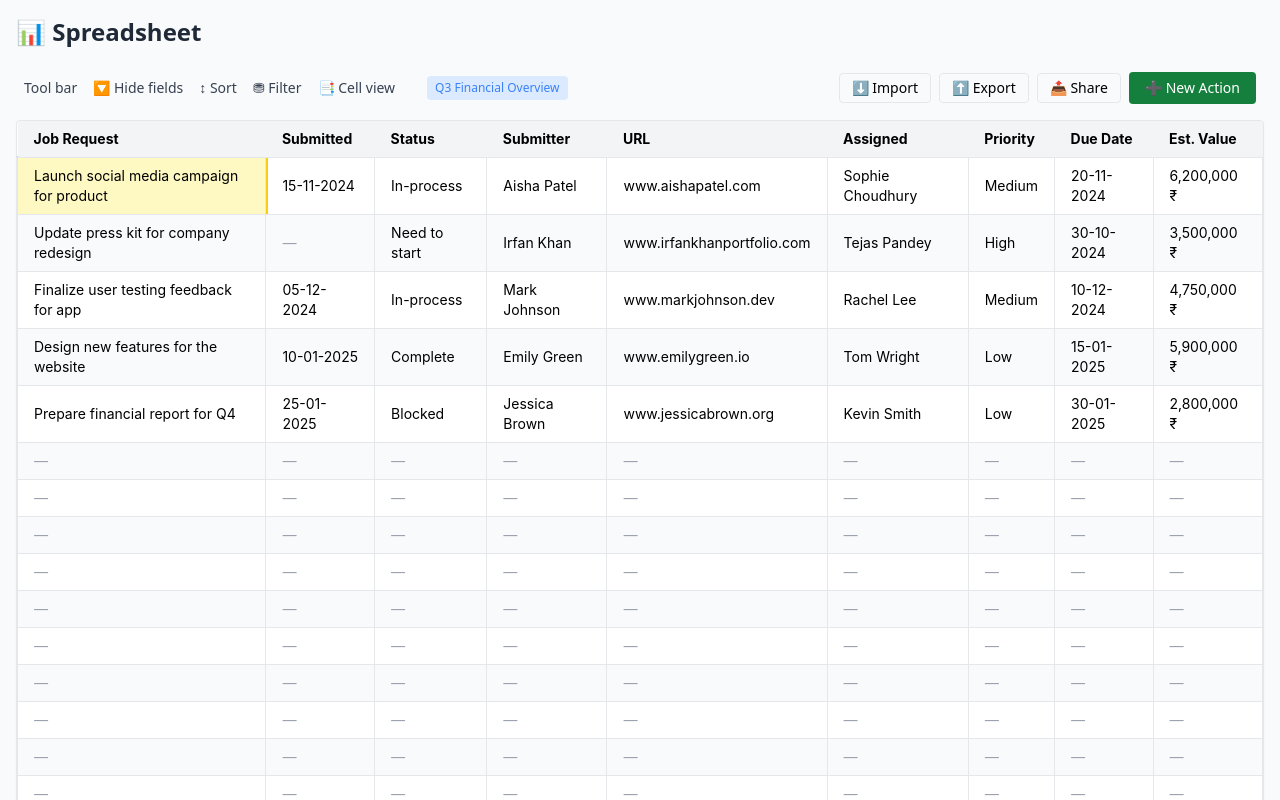
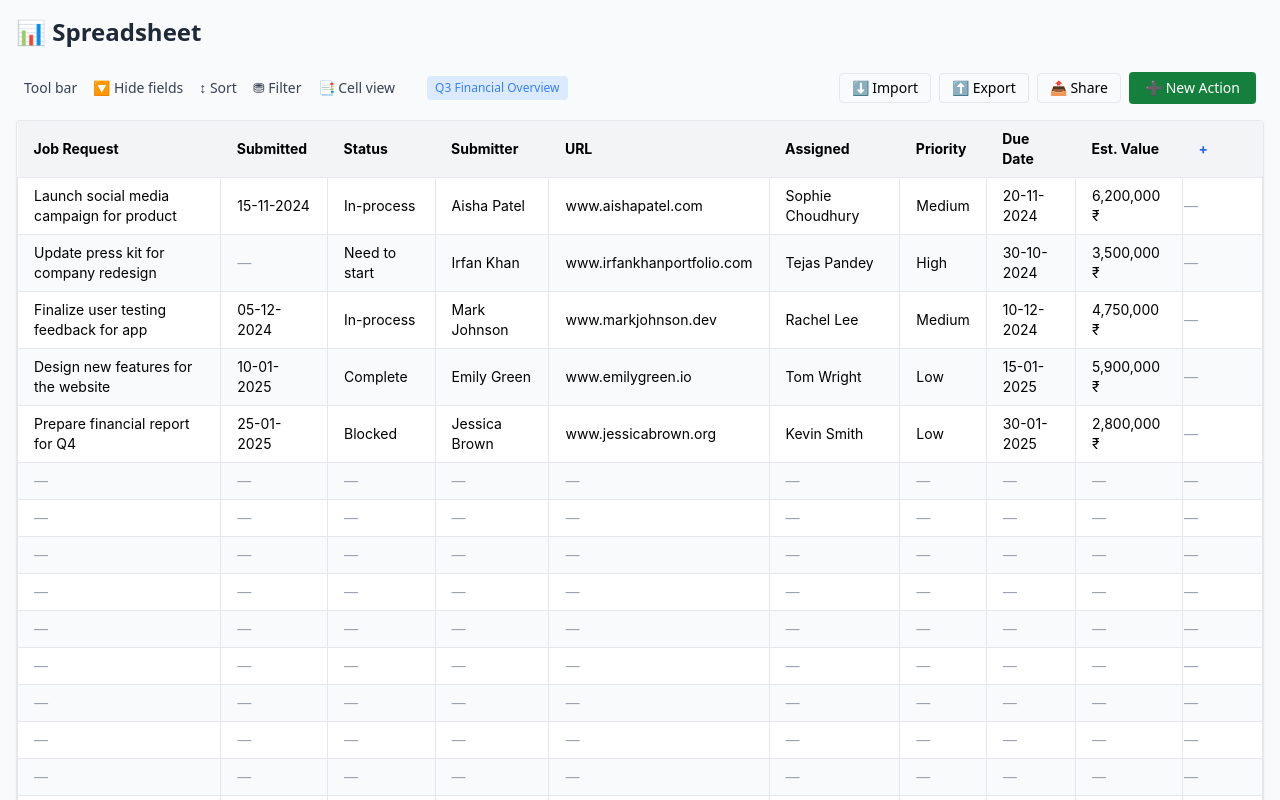
Before and after one commit to Sourabhgupta-11/Spreadsheet, a React (Create React App) app: page / in a window 1280 px wide. Shown: the top 800 px of the page. Built offline with nearby package versions, Linux system fonts and the light colour scheme.

Commit message:
Add new column functionality

```diff
--- a/src/components/Spreadsheet.css
+++ b/src/components/Spreadsheet.css
@@ -1,69 +1,59 @@
-/* Spreadsheet.css */
-
-/* Zebra striping for rows */
 tbody tr:nth-child(even) {
-  background-color: #f9fafb; /* Tailwind's gray-50 */
+  background-color: #f9fafb;
 }
 
-/* Smooth transitions on hover/focus */
 td,
 th {
   transition: background-color 0.2s ease, box-shadow 0.2s ease;
 }
 
-/* Highlight active cell */
 td:focus-within,
 td:focus {
   outline: none;
-  box-shadow: inset 0 0 0 2px #facc15; /* Tailwind yellow-400 */
+  box-shadow: inset 0 0 0 2px #facc15;
 }
 
-/* Sticky headers with slight shadow */
 thead th {
-  background-color: #f3f4f6; /* Tailwind gray-100 */
+  background-color: #f3f4f6;
   box-shadow: 0 1px 0 rgba(0, 0, 0, 0.05);
   position: sticky;
   top: 0;
   z-index: 10;
 }
 
-/* Add subtle border on entire table */
 table {
   border-collapse: collapse;
   width: 100%;
-  font-family: 'Inter', sans-serif;
+  font-family: "Inter", sans-serif;
 }
 
-/* Column group styling (used via Tailwind in JSX but fallback here) */
 th.bg-green-100,
 td.bg-green-100 {
-  background-color: #d1fae5; /* Tailwind green-100 */
+  background-color: #d1fae5;
 }
 
 th.bg-purple-100,
 td.bg-purple-100 {
-  background-color: #e9d5ff; /* Tailwind purple-100 */
+  background-color: #e9d5ff;
 }
 
 th.bg-orange-100,
 td.bg-orange-100 {
-  background-color: #ffedd5; /* Tailwind orange-100 */
+  background-color: #ffedd5;
 }
 
-/* Better spacing for empty cells */
 td:empty::before {
-  content: '—';
-  color: #9ca3af; /* Tailwind gray-400 */
+  content: "—";
+  color: #9ca3af;
   font-style: italic;
 }
 
-/* Cursor for resizable in future (optional prep) */
 th.resizable {
   position: relative;
 }
 
 th.resizable::after {
-  content: '';
+  content: "";
   position: absolute;
   right: 0;
   top: 0;
--- a/src/components/Spreadsheet.js
+++ b/src/components/Spreadsheet.js
@@ -1,8 +1,8 @@
 import React, { useState, useEffect } from 'react';
 import { useTable } from 'react-table';
-import "./Spreadsheet.css"
+import './Spreadsheet.css';
 
-const data = [
+const defaultRows = [
   {
     job: 'Launch social media campaign for product',
     submitted: '15-11-2024',
@@ -58,7 +58,7 @@ const data = [
     dueDate: '30-01-2025',
     value: '2,800,000 ₹',
   },
-   ...Array.from({ length: 25 }, () => ({
+  ...Array.from({ length: 25 }, () => ({
     job: '',
     submitted: '',
     status: '',
@@ -71,7 +71,7 @@ const data = [
   })),
 ];
 
-const columns = [
+const initialColumns = [
   { Header: 'Job Request', accessor: 'job' },
   { Header: 'Submitted', accessor: 'submitted' },
   { Header: 'Status', accessor: 'status' },
@@ -84,7 +84,43 @@ const columns = [
 ];
 
 const Spreadsheet = () => {
-  const [activeCell, setActiveCell] = useState([0, 0]);
+  const [columns, setColumns] = useState(initialColumns);
+  const [data, setData] = useState(defaultRows);
+  const [activeCell, setActiveCell] = useState(null);
+  const [editingCell, setEditingCell] = useState(null);
+
+  const handleAddColumn = () => {
+    const newAccessor = `custom_${columns.length}`;
+    const newColumn = { Header: `Column ${columns.length + 1}`, accessor: newAccessor };
+    const updatedColumns = [...columns, newColumn];
+    const updatedData = data.map((row) => ({ ...row, [newAccessor]: '' }));
+    setColumns(updatedColumns);
+    setData(updatedData);
+  };
+
+  const handleKeyDown = (e) => {
+    if (!activeCell) return;
+    let [row, col] = activeCell;
+
+    if (e.key === 'ArrowDown') row = (row + 1) % data.length;
+    else if (e.key === 'ArrowUp') row = (row - 1 + data.length) % data.length;
+    else if (e.key === 'ArrowRight') col = (col + 1) % columns.length;
+    else if (e.key === 'ArrowLeft') col = (col - 1 + columns.length) % columns.length;
+
+    setActiveCell([row, col]);
+    setEditingCell(null);
+  };
+
+  useEffect(() => {
+    window.addEventListener('keydown', handleKeyDown);
+    return () => window.removeEventListener('keydown', handleKeyDown);
+  }, [activeCell, columns.length]);
+
+  const handleCellChange = (rowIndex, accessor, value) => {
+    const updated = [...data];
+    updated[rowIndex][accessor] = value;
+    setData(updated);
+  };
 
   const {
     getTableProps,
@@ -94,28 +130,6 @@ const Spreadsheet = () => {
     prepareRow,
   } = useTable({ columns, data });
 
-  const handleKeyDown = (e) => {
-    if (!activeCell) return;
-    let [row, col] = activeCell;
-
-    if (e.key === 'ArrowDown') {
-      row = (row + 1) % rows.length;
-    } else if (e.key === 'ArrowUp') {
-      row = (row - 1 + rows.length) % rows.length;
-    } else if (e.key === 'ArrowRight') {
-      col = (col + 1) % columns.length;
-    } else if (e.key === 'ArrowLeft') {
-      col = (col - 1 + columns.length) % columns.length;
-    }
-
-    setActiveCell([row, col]);
-  };
-
-  useEffect(() => {
-    window.addEventListener('keydown', handleKeyDown);
-    return () => window.removeEventListener('keydown', handleKeyDown);
-  }, [activeCell]);
-
   return (
     <div className="overflow-auto border rounded shadow-sm text-sm bg-white">
       <table {...getTableProps()} className="table-auto w-full border-collapse">
@@ -124,7 +138,7 @@ const Spreadsheet = () => {
             const { key, ...rest } = headerGroup.getHeaderGroupProps();
             return (
               <tr key={key} {...rest}>
-                {headerGroup.headers.map((column) => {
+                {headerGroup.headers.map((column, colIndex) => {
                   const { key: colKey, ...colProps } = column.getHeaderProps();
                   return (
                     <th
@@ -136,6 +150,14 @@ const Spreadsheet = () => {
                     </th>
                   );
                 })}
+
+                <th
+                  onClick={handleAddColumn}
+                  className="px-4 py-2 border-b text-left bg-gray-100 text-blue-600 font-bold cursor-pointer"
+                  style={{ minWidth: '80px' }}
+                >
+                  +
+                </th>
               </tr>
             );
           })}
@@ -149,7 +171,14 @@ const Spreadsheet = () => {
                 {row.cells.map((cell, colIndex) => {
                   const { key: cellKey, ...cellProps } = cell.getCellProps();
                   const isActive =
-                    activeCell[0] === rowIndex && activeCell[1] === colIndex;
+                    activeCell &&
+                    activeCell[0] === rowIndex &&
+                    activeCell[1] === colIndex;
+                  const isEditing =
+                    editingCell &&
+                    editingCell[0] === rowIndex &&
+                    editingCell[1] === colIndex;
+
                   return (
                     <td
                       key={cellKey}
@@ -159,12 +188,33 @@ const Spreadsheet = () => {
                           ? 'bg-yellow-100 ring-2 ring-yellow-400'
                           : 'hover:bg-gray-50'
                       }`}
-                      onClick={() => setActiveCell([rowIndex, colIndex])}
+                      onClick={() => {
+                        setActiveCell([rowIndex, colIndex]);
+                        setEditingCell([rowIndex, colIndex]);
+                      }}
                     >
-                      {cell.render('Cell')}
+                      {isEditing ? (
+                        <input
+                          className="w-full border rounded px-1 py-0.5"
+                          autoFocus
+                          value={cell.value || ''}
+                          onChange={(e) =>
+                            handleCellChange(rowIndex, cell.column.id, e.target.value)
+                          }
+                          onBlur={() => setEditingCell(null)}
+                          onKeyDown={(e) => {
+                            if (e.key === 'Enter' || e.key === 'Escape') {
+                              setEditingCell(null);
+                            }
+                          }}
+                        />
+                      ) : (
+                        cell.render('Cell')
+                      )}
                     </td>
                   );
                 })}
+                <td className="border border-gray-200"></td>
               </tr>
             );
           })}
--- a/src/components/Toolbar.js
+++ b/src/components/Toolbar.js
@@ -5,12 +5,12 @@ const Toolbar = () => {
     <div className="flex justify-between items-center mb-4 px-2">
       {/* Left side */}
       <div className="flex items-center gap-4 text-sm text-gray-700">
-        <span className="font-medium">Tool bar</span>
-        <button className="hover:underline">🔽 Hide fields</button>
-        <button className="hover:underline">↕ Sort</button>
-        <button className="hover:underline">⛃ Filter</button>
-        <button className="hover:underline">📑 Cell view</button>
-        <span className="text-blue-500 bg-blue-100 px-2 py-1 rounded text-xs ml-4">
+        <span className="font-medium" onClick={() => console.log('Tool bar')}>Tool bar</span>
+        <button className="hover:underline" onClick={() => console.log('Hide fields')}>🔽 Hide fields</button>
+        <button className="hover:underline" onClick={() => console.log('Sort')}>↕ Sort</button>
+        <button className="hover:underline" onClick={() => console.log('Filter')}>⛃ Filter</button>
+        <button className="hover:underline" onClick={() => console.log('Cell view')}>📑 Cell view</button>
+        <span className="text-blue-500 bg-blue-100 px-2 py-1 rounded text-xs ml-4" onClick={() => console.log('Financial overview')}>
           Q3 Financial Overview
         </span>
       </div>
@@ -18,25 +18,25 @@ const Toolbar = () => {
       {/* Right side */}
       <div className="flex items-center gap-2">
         <button
-          onClick={() => console.log('Import clicked')}
+          onClick={() => console.log('Import')}
           className="text-sm border px-3 py-1 rounded hover:bg-gray-100"
         >
           ⬇ Import
         </button>
         <button
-          onClick={() => console.log('Export clicked')}
+          onClick={() => console.log('Export')}
           className="text-sm border px-3 py-1 rounded hover:bg-gray-100"
         >
           ⬆ Export
         </button>
         <button
-          onClick={() => console.log('Share clicked')}
+          onClick={() => console.log('Share')}
           className="text-sm border px-3 py-1 rounded hover:bg-gray-100"
         >
           📤 Share
         </button>
         <button
-          onClick={() => console.log('New Action clicked')}
+          onClick={() => console.log('New Action')}
           className="text-sm bg-green-700 text-white px-4 py-1.5 rounded hover:bg-green-800"
         >
           ➕ New Action
```
